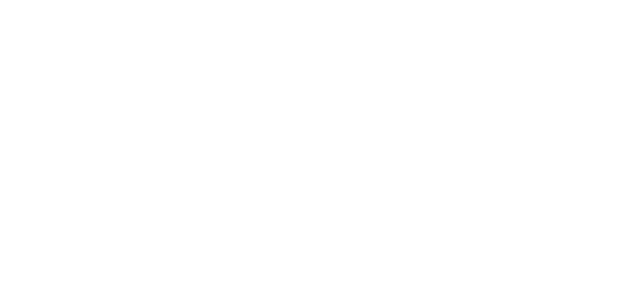
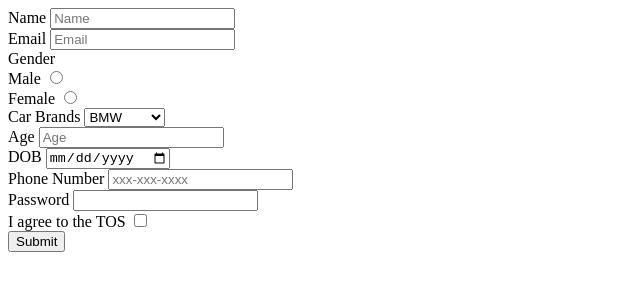
Before and after one commit to acciojob/signup-form-car-ROCKShobhit, a website: page main.html in a window 1280 px wide. Shown: the whole page, without its empty margins (0-640 px from the left). Drawn offline with Linux system fonts and the light colour scheme.

Commit message:
created a submission

```diff
--- a/main.html
+++ b/main.html
@@ -10,6 +10,67 @@
 	<!-- the entire body must be written by student -->
     <script type="text/javascript" src="./script.js">
 </script>
+<form method="post">
+   <div>
+	   <label for="name">Name</label>
+	   <input type="text" name="" id="name" placeholder="Name">
+   </div>
+
+  <div>
+	  <label for="email">Email</label>
+	  <input type="email" name="" id="email" placeholder="Email">
+  </div>
+
+<div>
+	 <label for="gender">Gender</label><br>
+	<label for="gender_m">Male</label>
+	<input type="radio" name="gender" id="gender_m"><br>
+	<label for="gender_f">Female</label>
+	<input type="radio" name="gender" id="gender_f">
+</div>
+
+<div>
+    <label for="cars">Car Brands</label>
+    <select>
+		<option for="cars">BMW</option>
+		<option for="cars">Audi</option>
+		<option for="cars">Mercedez</option>
+	</select>
+</div>
+
+<div>
+	<label for="age">Age</label>
+	<input type="number" id="age" placeholder="Age">
+</div>
+
+<div>
+	<label for="dob">DOB</label>
+	<input type="date" id="dob">
+</div>
+
+<div>
+	<label for="tel">Phone Number</label>
+	<input type="tel" id="tel" placeholder="xxx-xxx-xxxx">
+</div>
+<div>
+	<label for="password">Password</label>
+	<input type="password" id="password">
+</div>
+
+<div>
+	<label for="box">I agree to the TOS</label>
+	<input type="checkbox" id="box">
+</div>
+
+<!-- 	<input type="button" value="Submit"> -->
+	<button type="button">Submit</button>
+</form>
+
+
+
+
+
+
 
 </body>
 
```
